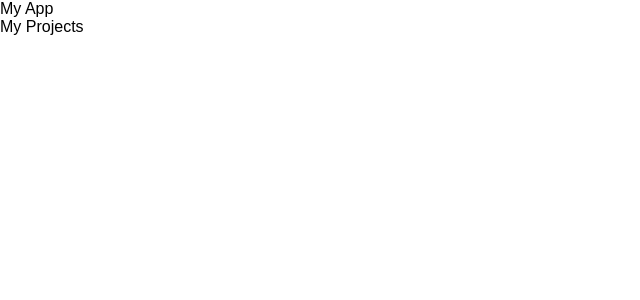
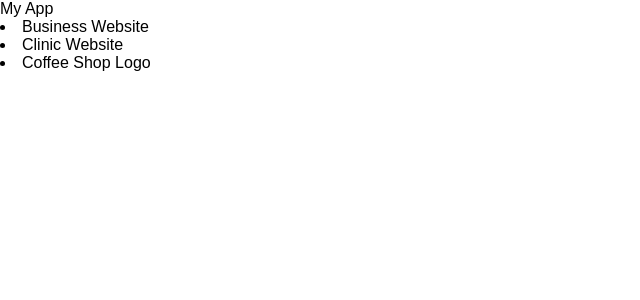
Before and after one commit to Dcwind/-sk-ProjectManageRX, a React (Create React App) app: page / in a window 1280 px wide. Shown: the top 300 px of the page, without its empty margins (0-640 px from the left). Built offline with nearby package versions, Linux system fonts and the light colour scheme; the HTML template or start-up script is replaced by a standard one.

Commit message:
projectItem val

```diff
--- a/src/Components/Projects.js
+++ b/src/Components/Projects.js
@@ -13,7 +13,7 @@ class Projects extends Component {
     }
     return (
       <div className="Projects">
-        My Projects
+        {projectItem}
       </div>
     );
   }
```
